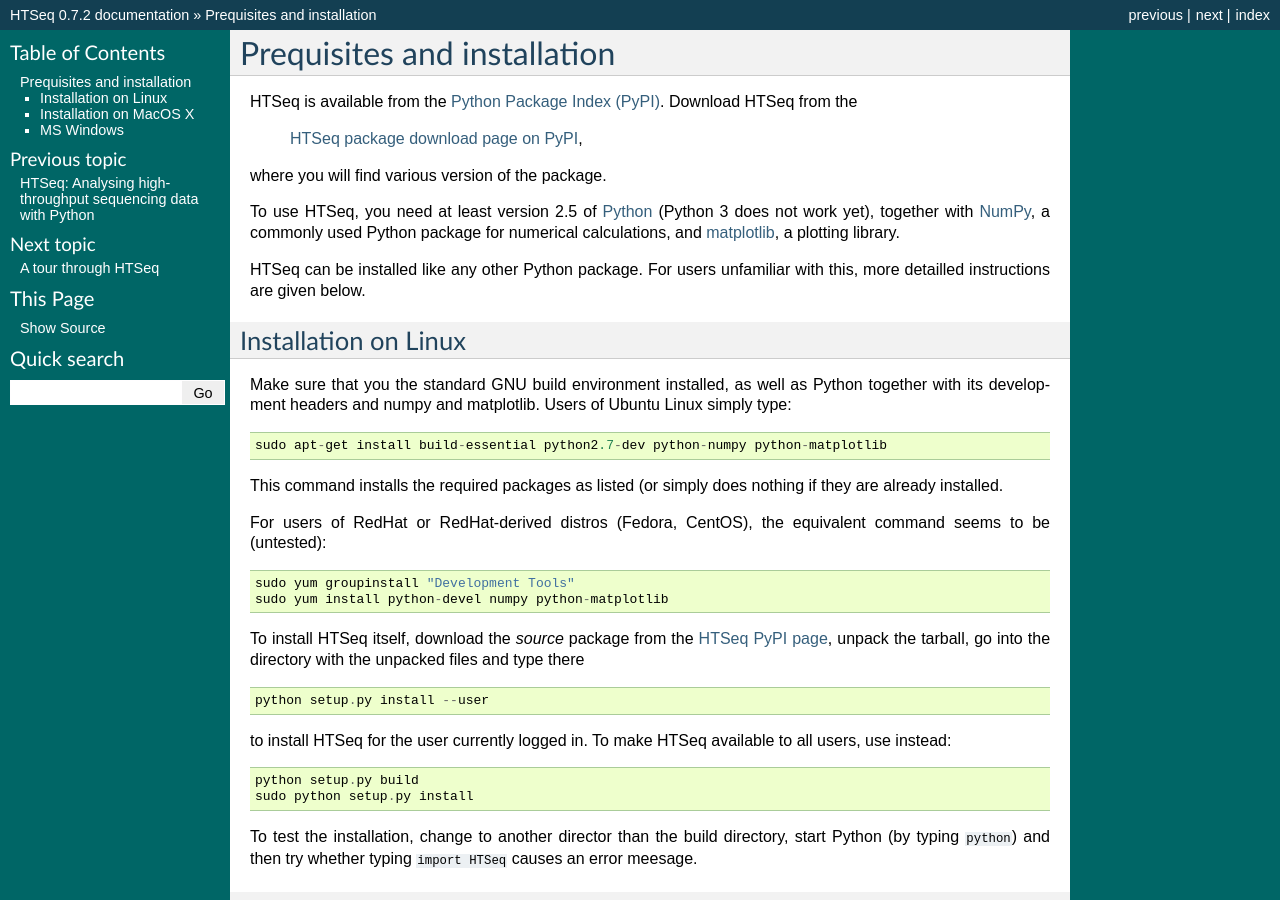
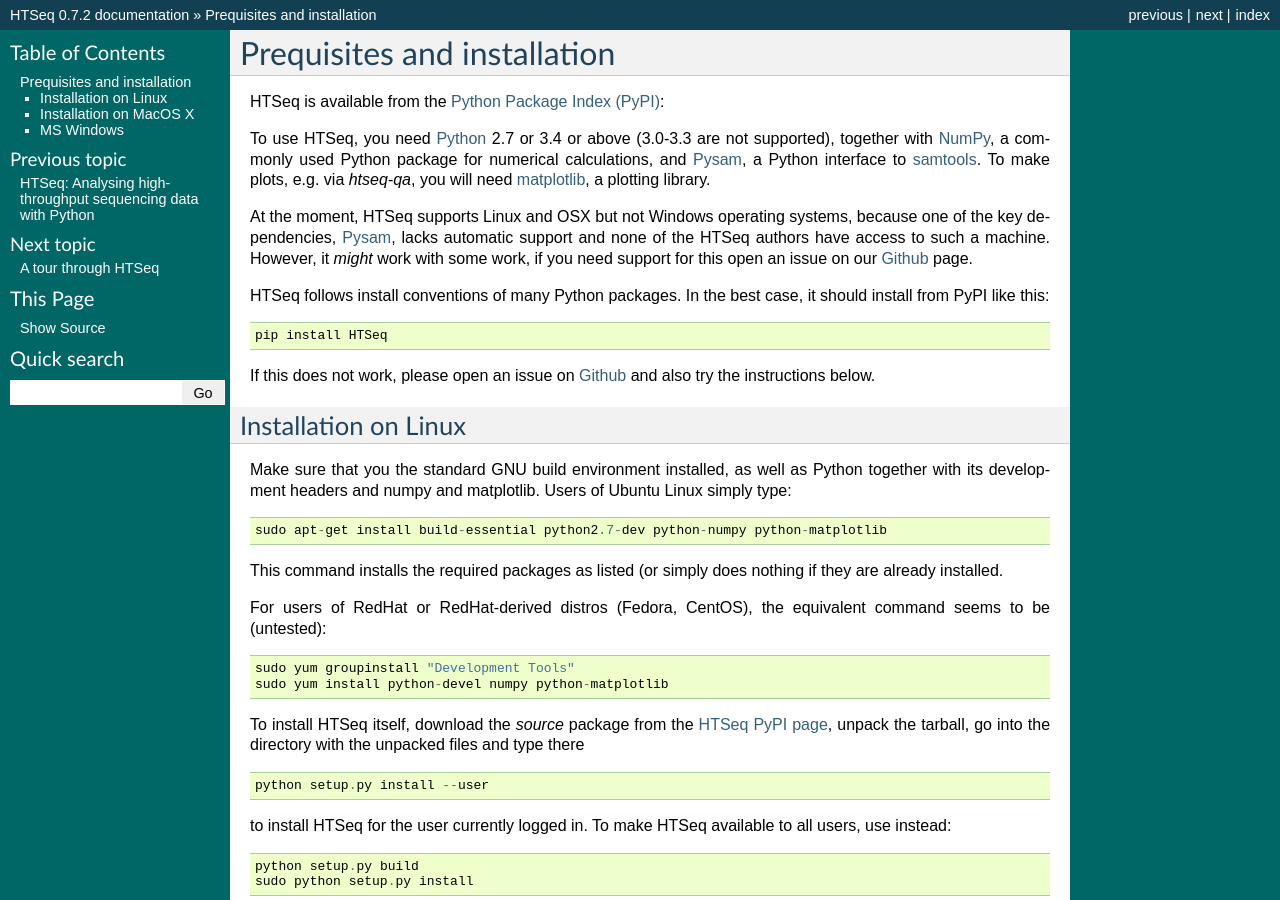
Before and after one commit to simon-anders/htseq, a Sphinx documentation site: the page built from python3/doc/install.rst, in a window 1280 px wide and 900 px high. Built offline with Sphinx 7.4.7, drawn with Linux system fonts in a browser that asks for light colours.

Commit message:
Improved install instructions in docs

```diff
--- a/python3/doc/install.rst
+++ b/python3/doc/install.rst
@@ -4,27 +4,33 @@
 Prequisites and installation
 ****************************
 
-HTSeq is available from the `Python Package Index (PyPI)`_. Download HTSeq from the
+HTSeq is available from the `Python Package Index (PyPI)`_:
 
-.. _`Python Package Index (PyPI)`: http://pypi.python.org/
+To use HTSeq, you need Python_ 2.7 or 3.4 or above (3.0-3.3 are not supported),
+together with NumPy_, a commonly used Python package for numerical calculations,
+and Pysam_, a Python interface to samtools_. To make plots, e.g. via `htseq-qa`,
+you will need matplotlib_, a plotting library.
 
-  `HTSeq package download page on PyPI`_,
+At the moment, HTSeq supports Linux and OSX but not Windows operating systems,
+because one of the key dependencies, Pysam_, lacks automatic support and none
+of the HTSeq authors have access to such a machine. However, it *might* work
+with some work, if you need support for this open an issue on our Github_ page.
 
-.. _`HTSeq package download page on PyPI`: http://pypi.python.org/pypi/HTSeq
+HTSeq follows install conventions of many Python packages. In the best case, it
+should install from PyPI like this::
 
-where you will find various version of the package.
+ pip install HTSeq
 
-To use HTSeq, you need at least version 2.5 of Python_ (Python 3 does not work yet),
-together with NumPy_,
-a commonly used Python package for numerical calculations,
-and matplotlib_, a plotting library.
+If this does not work, please open an issue on Github_ and also try the instructions
+below.
 
+.. _`Python Package Index (PyPI)`: http://pypi.python.org/pypi/HTSeq
 .. _Python: http://www.python.org/
 .. _NumPy: http://numpy.scipy.org/
+.. _Pysam: https://github.com/pysam-developers/pysam
+.. _samtools: http://www.htslib.org/
 .. _matplotlib: http://matplotlib.org/
-
-HTSeq can be installed like any other Python package. For users unfamiliar with this,
-more detailled instructions are given below.
+.. _Github: https://github.com/simon-anders/htseq
 
 
 Installation on Linux
```
